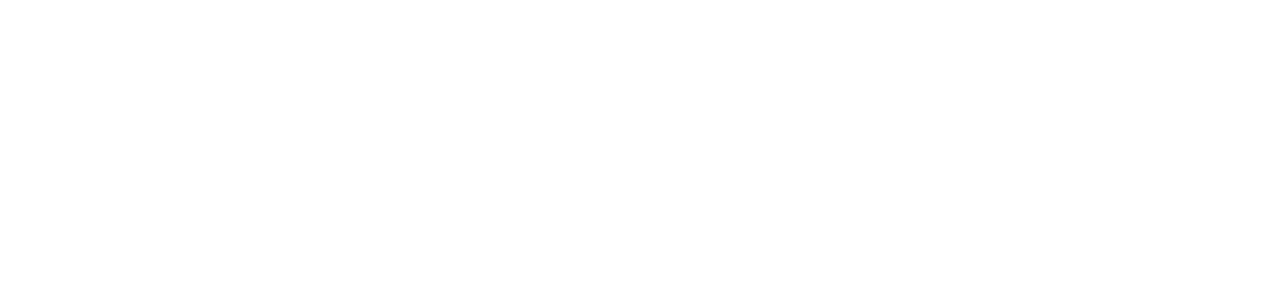
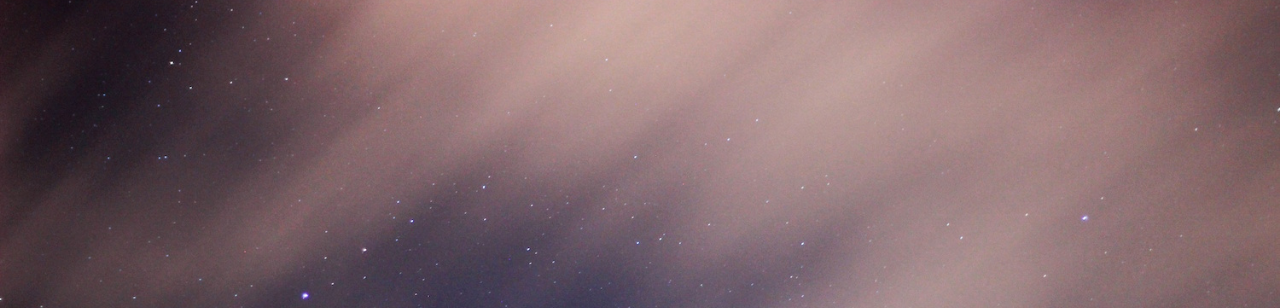
Before and after one commit to jgal/jgal.github.io, a website: page my-website/index.html in a window 1280 px wide. Shown: the top 308 px of the page. Drawn offline with Linux system fonts and the light colour scheme.

Commit message:
Trying to make header image load

```diff
--- a/my-website/assets/css/style.css
+++ b/my-website/assets/css/style.css
@@ -1,7 +1,7 @@
 .main-header {
 	height: 100vh;
 
-	background-image: url(assets/img/stars.jpeg);
+	background-image: url(/assets/img/stars.jpeg);
 	background-position: center center;
 	background-size: cover;
 }
```
